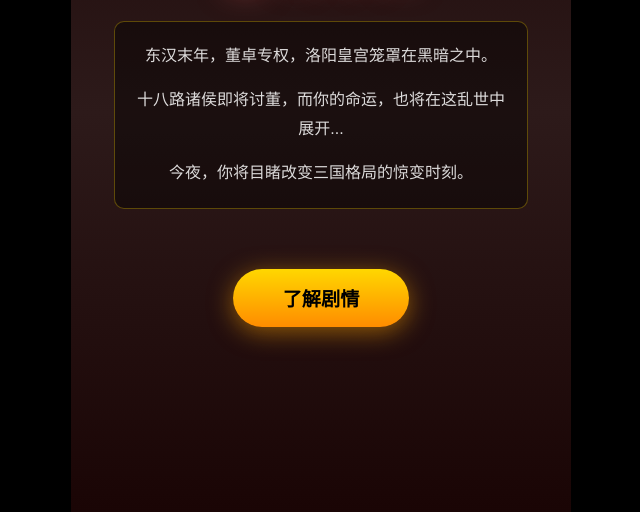
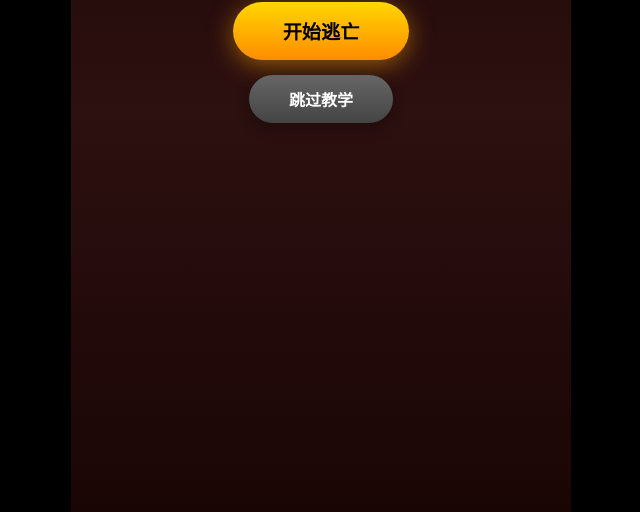
Before and after one commit to gq001122/sanguo-chapter1, a plain HTML site: page game.html in a window 1280 px wide. Shown: the part 288-800 px from the top of the page, without its empty margins (319-959 px from the left). Drawn offline with Linux system fonts and the light colour scheme.

Commit message:
修改：跳过剧情，直接进入角色选择

```diff
--- a/game.html
+++ b/game.html
@@ -1148,6 +1148,10 @@
                 // 事件监听
                 setupEventListeners();
 
+                // 直接跳过剧情，直接显示角色选择
+                document.getElementById('intro-screen').style.display = 'none';
+                document.getElementById('select-screen').style.display = 'flex';
+
                 // 更新最高分显示
                 document.getElementById('bestScore').textContent = `最高纪录: ${game.bestScore}米`;
 
```
Also changed, not shown: index.html (+4 -0 lines).
